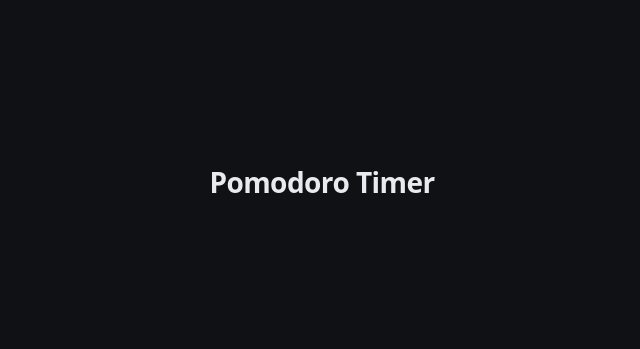
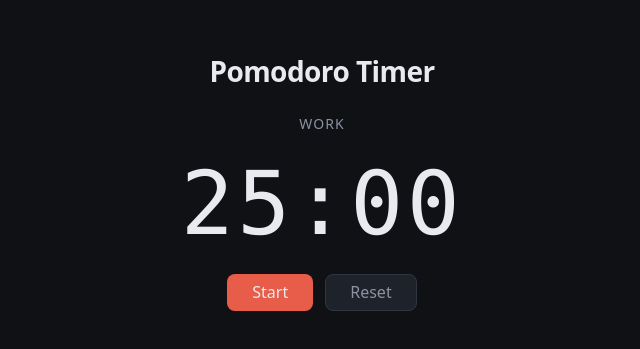
Before and after one commit to liiyun/pomodoro-timer, a website built with Vite: page index.html in a window 1280 px wide. Shown: the part 217-566 px from the top of the page, without its empty margins (318-958 px from the left). Built offline with nearby package versions, Linux system fonts and the light colour scheme.

Commit message:
Implement timer component styles and structure in HTML

```diff
--- a/index.html
+++ b/index.html
@@ -8,7 +8,29 @@
   </head>
   <body>
     <div id="app">
-      <h1 class="app-title">Pomodoro Timer</h1>
+      <h1 class="app-title" id="app-title">Pomodoro Timer</h1>
+
+      <main class="timer" aria-labelledby="app-title">
+        <p class="timer__mode" id="timer-mode" role="status" aria-live="polite">Work</p>
+
+        <div class="timer__display" role="timer" aria-live="polite" aria-atomic="true">
+          <time class="timer__time" id="timer-display" datetime="PT25M">25:00</time>
+        </div>
+
+        <div class="timer__controls">
+          <button
+            type="button"
+            class="timer__control timer__control--primary"
+            id="timer-start-pause"
+            aria-pressed="false"
+          >
+            Start
+          </button>
+          <button type="button" class="timer__control timer__control--secondary" id="timer-reset">
+            Reset
+          </button>
+        </div>
+      </main>
     </div>
     <script type="module" src="/src/main.js"></script>
   </body>
--- a/src/style.css
+++ b/src/style.css
@@ -90,6 +90,7 @@ body {
   flex-direction: column;
   align-items: center;
   justify-content: center;
+  gap: var(--space-xl);
 }
 
 .app-title {
@@ -100,3 +101,94 @@ body {
   color: var(--color-text);
   text-align: center;
 }
+
+.timer {
+  display: flex;
+  flex-direction: column;
+  align-items: center;
+  gap: var(--space-lg);
+  width: 100%;
+}
+
+.timer__mode {
+  font-size: var(--font-size-sm);
+  font-weight: var(--font-weight-medium);
+  color: var(--color-text-muted);
+  text-align: center;
+  text-transform: uppercase;
+  letter-spacing: 0.08em;
+}
+
+.timer__display {
+  padding-block: var(--space-sm);
+}
+
+.timer__time {
+  display: block;
+  font-family: var(--font-mono);
+  font-size: var(--font-size-timer);
+  font-weight: var(--font-weight-timer);
+  line-height: var(--line-height-timer);
+  letter-spacing: var(--letter-spacing-timer);
+  font-variant-numeric: tabular-nums;
+  color: var(--color-text);
+  text-align: center;
+}
+
+.timer__controls {
+  display: flex;
+  flex-wrap: wrap;
+  align-items: center;
+  justify-content: center;
+  gap: var(--space-md);
+  width: 100%;
+}
+
+.timer__control {
+  font-family: inherit;
+  font-size: var(--font-size-md);
+  font-weight: var(--font-weight-medium);
+  line-height: var(--line-height-tight);
+  padding: var(--space-sm) var(--space-xl);
+  border-radius: var(--radius-md);
+  border: 1px solid transparent;
+  cursor: pointer;
+  transition:
+    background-color 0.15s ease,
+    color 0.15s ease,
+    border-color 0.15s ease;
+}
+
+.timer__control:focus-visible {
+  outline: 2px solid var(--color-work-bright);
+  outline-offset: 2px;
+}
+
+.timer__control--primary {
+  background-color: var(--color-work);
+  color: var(--color-text);
+}
+
+.timer__control--primary:hover {
+  background-color: var(--color-work-bright);
+}
+
+.timer__control--primary:focus-visible {
+  outline-color: var(--color-work-bright);
+}
+
+.timer__control--secondary {
+  background-color: var(--color-surface);
+  color: var(--color-text-muted);
+  border-color: var(--color-border);
+}
+
+.timer__control--secondary:hover {
+  background-color: var(--color-surface-hover);
+  color: var(--color-text);
+  border-color: var(--color-border-subtle);
+}
+
+.timer__control--secondary:focus-visible {
+  outline-color: var(--color-text-muted);
+}
```
